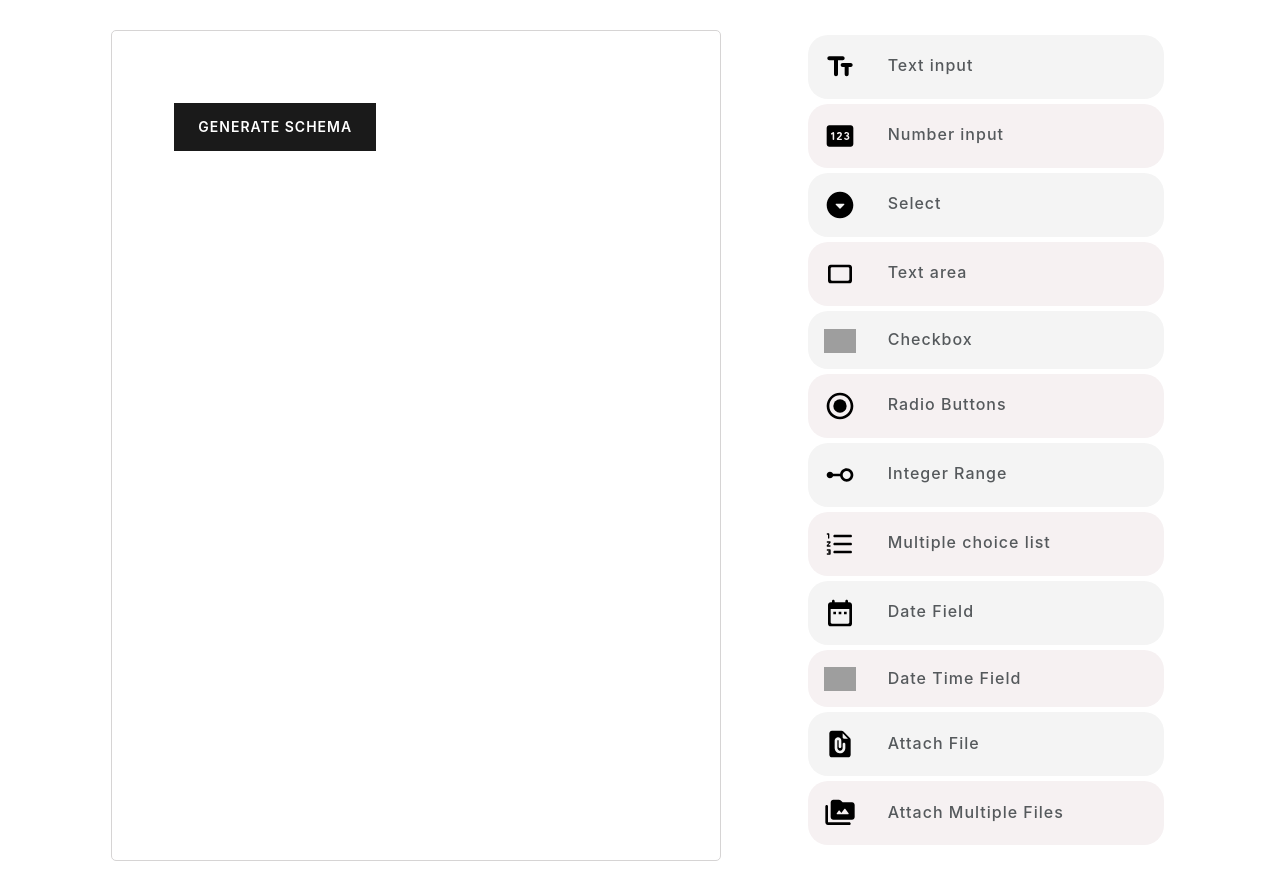
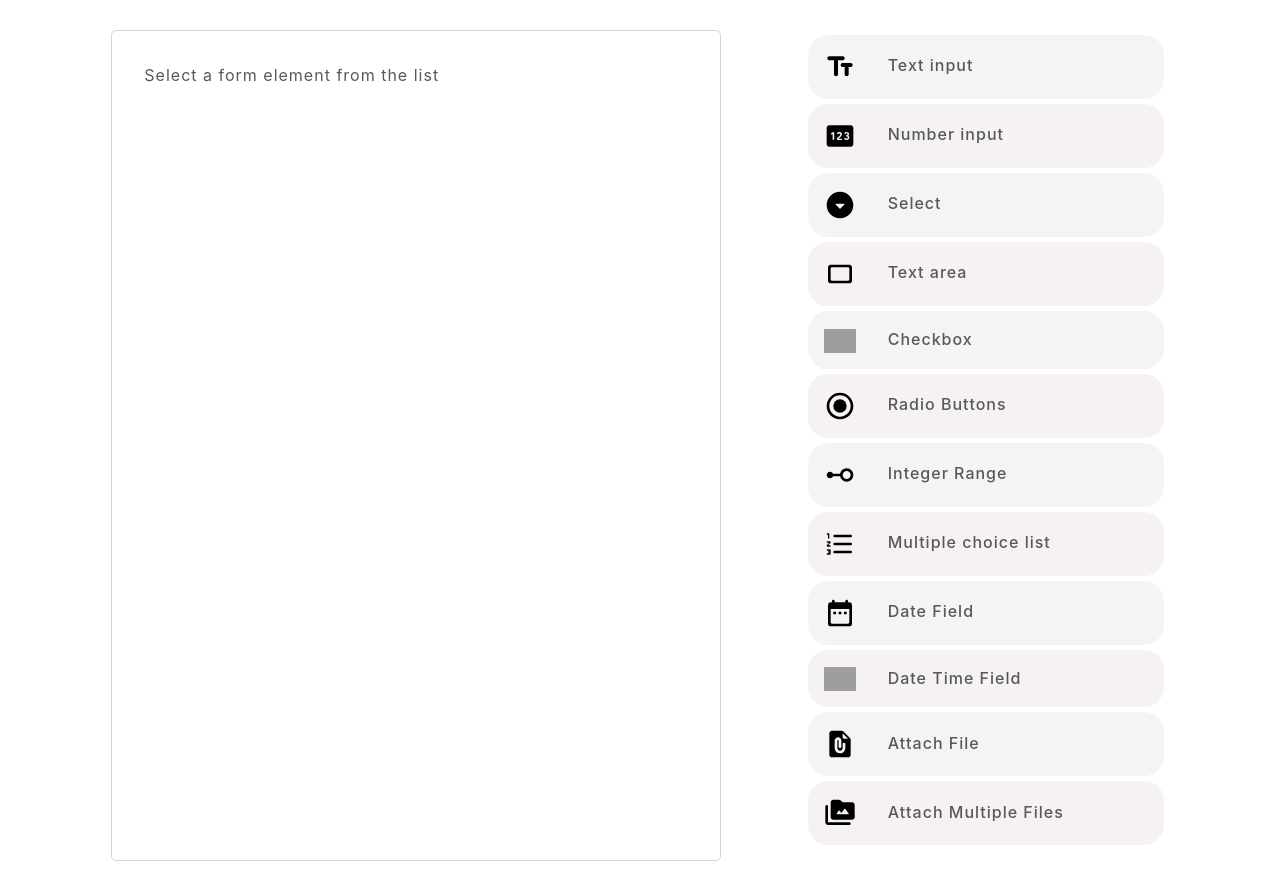
Before and after one commit to Neelam618/rjsf-generator, a React (Create React App) app: page / in a window 1280 px wide. Built offline with nearby package versions, Linux system fonts and the light colour scheme; grey boxes are pictures that could not be loaded.

Commit message:
text added when no field is selected

```diff
--- a/src/components/FormViewer.js
+++ b/src/components/FormViewer.js
@@ -64,9 +64,14 @@ function FormViewer(props) {
                 </div>
             )
         })}
-        <Button variant="primary" onClick={() => setModalShow(true)} style={{ margin: '40px 0 0 30px' }}>
-            Generate Schema
-        </Button>
+        {Object.keys(props.schema['properties']).length > 0 ?
+            <Button variant="primary" onClick={() => setModalShow(true)} style={{ margin: '40px 0 0 30px' }}>
+                Generate Schema
+            </Button>
+            : <div>
+                Select a form element from the list
+            </div>
+        }
     </div>
 }
 
```
